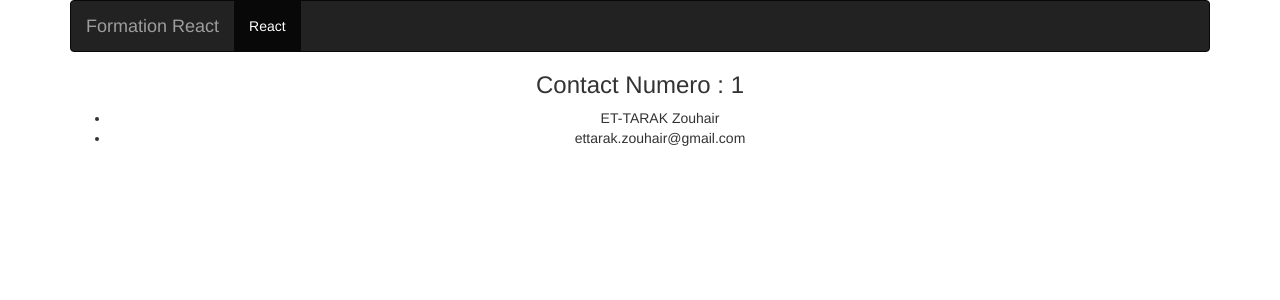
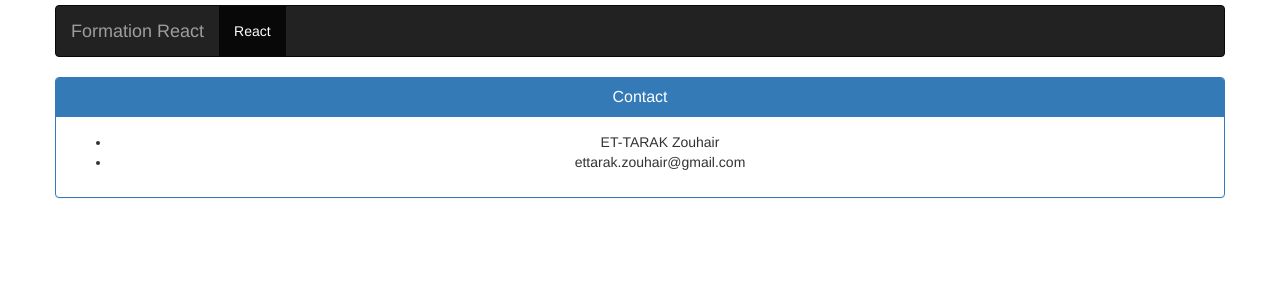
Before and after one commit to ZEDTARIK/react-formation, a React (Create React App) app: page / in a window 1280 px wide. Shown: the top 300 px of the page. Built offline with nearby package versions, Linux system fonts and the light colour scheme.

Commit message:
Add Bootstrap

```diff
--- a/src/components/contacts/Contact.js
+++ b/src/components/contacts/Contact.js
@@ -2,14 +2,25 @@ import React, { Component } from 'react';
 
 class Contact extends Component {
     render() {
-        const {fullName, email} = this.props;
+        const { fullName, email } = this.props;
         return (
             <>
-                <h3>Contact Numero : 1 </h3>
-                <ul>
-                    <li>{ fullName }</li>
-                    <li>{ email }</li>
-                </ul>
+
+                <div className="row">
+                    <div className="panel panel-primary">
+                        <div className="panel-heading">
+                            <h3 className="panel-title">Contact</h3>
+                        </div>
+                        <div className="panel-body">
+                            <ul>
+                                <li>{fullName}</li>
+                                <li>{email}</li>
+                            </ul>
+
+                        </div>
+                    </div>
+                </div>
+
             </>
         )
     }
--- a/src/components/navbar/Navbar.css
+++ b/src/components/navbar/Navbar.css
@@ -0,0 +1,3 @@
+nav {
+    margin-top: 5px;
+}
--- a/src/components/navbar/Navbar.js
+++ b/src/components/navbar/Navbar.js
@@ -5,6 +5,7 @@ import PropTypes from 'prop-types';
 const Navbar = (props) => {
     return (
         <>
+            <div className="row">
                 <nav className="navbar navbar-inverse">
                     <a href="http://localhost:3000/" className="navbar-brand" > {props.title} </a>
                     <ul className="nav navbar-nav">
@@ -13,6 +14,7 @@ const Navbar = (props) => {
                         </li>
                     </ul>
                 </nav>
+            </div>
         </>
     )
 }
```
Lines whose indentation alone changed are shown as unchanged.
